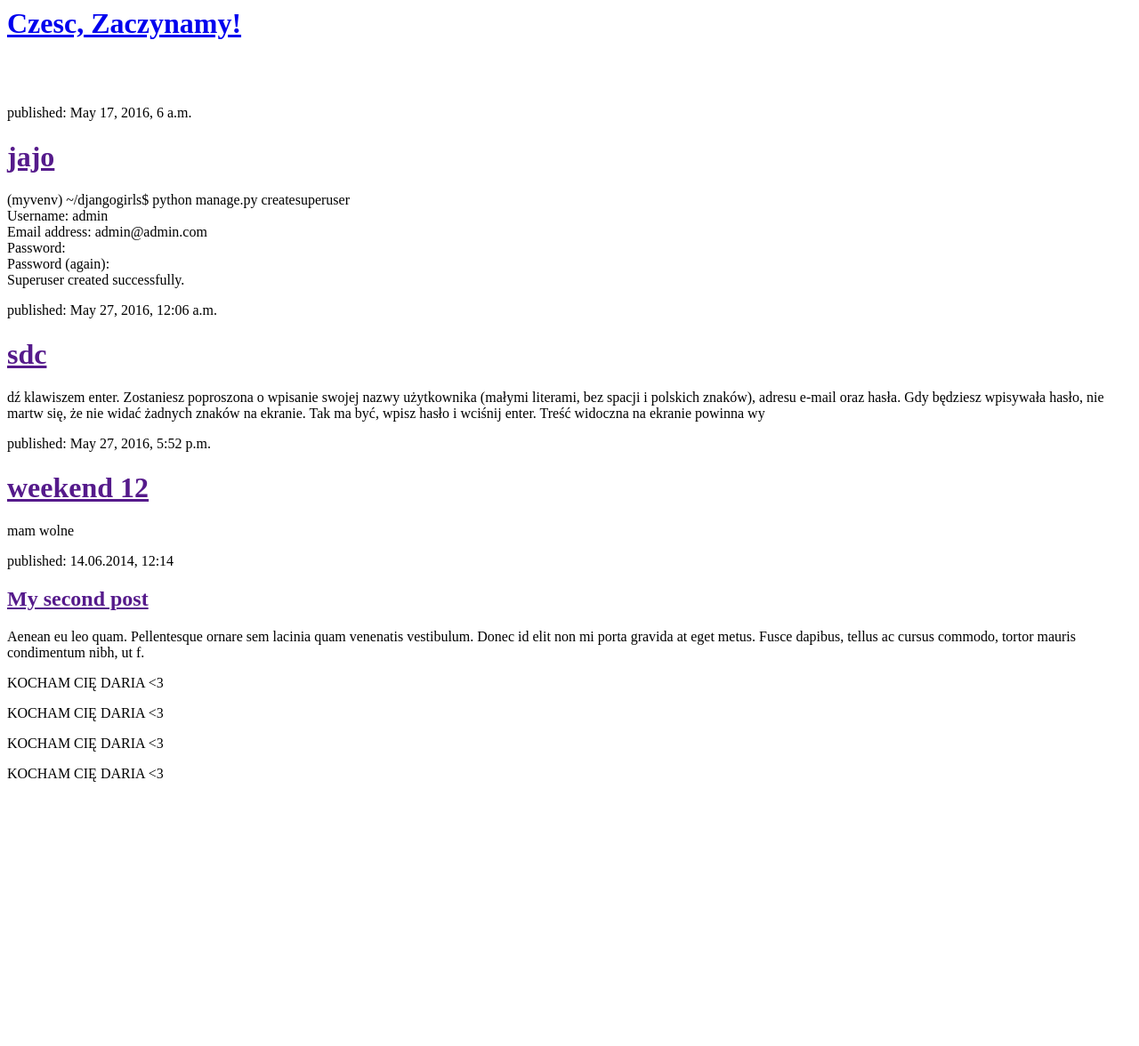
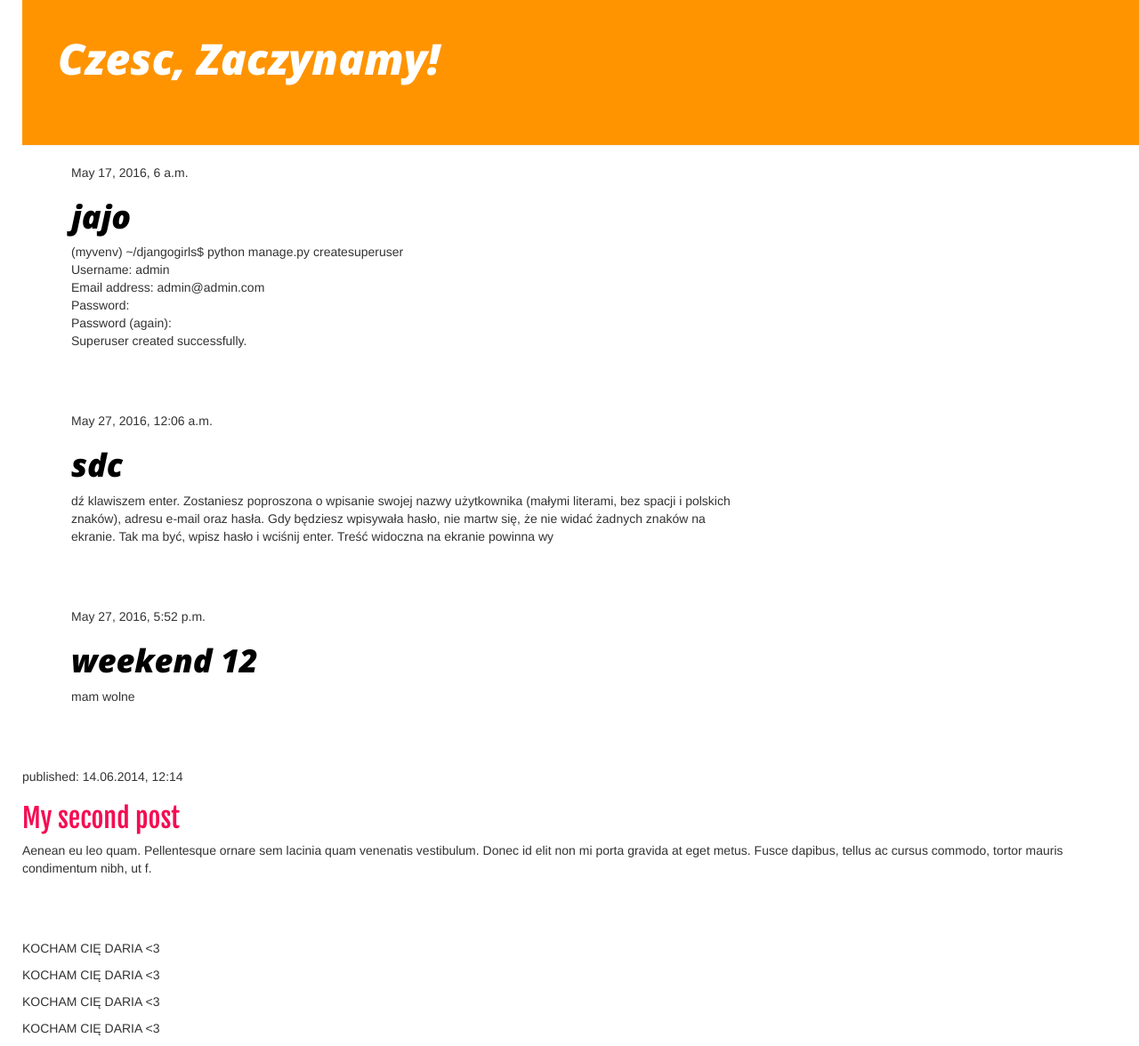
Before and after one commit to mlabuda2/my-first-blog, a Django app: page / in a window 1280 px wide. Shown: the whole page at 89% size. Before the commit the page ends 879 px from the top, so only its background shows below. Run offline with Django 3.2, Linux system fonts and the light colour scheme; data comes from the database, SQL or seed files in the repository; some libraries are stand-ins or nearby versions.

Commit message:
dodanie CSS, szablonu

```diff
--- a/blog/templates/blog/post_list.html
+++ b/blog/templates/blog/post_list.html
@@ -1,23 +1,37 @@
+{% load staticfiles %}
 <html>
     <head>
-        <title>Blog Darii</title>
+      <link href='https://fonts.googleapis.com/css?family=Fjalla+One' rel='stylesheet' type='text/css'>
+      <link href='https://fonts.googleapis.com/css?family=Open+Sans:800italic' rel='stylesheet' type='text/css'>
+      <title>Blog Matiego</title>
+      <link rel="stylesheet" href="//maxcdn.bootstrapcdn.com/bootstrap/3.2.0/css/bootstrap.min.css">
+      <link rel="stylesheet" href="//maxcdn.bootstrapcdn.com/bootstrap/3.2.0/css/bootstrap-theme.min.css">
+      <link rel="stylesheet" href="{% static 'css/blog.css' %}">
     </head>
     <body>
-        <div>
+        <div class="page-header">
             <h1><a href="https://www.youtube.com/?hl=pl&gl=PL">Czesc, Zaczynamy!</a></h1>
             <br/>
             <br/>
         </div>
 
-        {% for post in posts %}
-      <div>
-          <p>published: {{ post.published_date }}</p>
-          <h1><a href="">{{ post.title }}</a></h1>
-          <p>{{ post.text|linebreaks }}</p>
-      </div>
-  {% endfor %}
+        <div class="content container">
+            <div class="row">
+                <div class="col-md-8">
+                    {% for post in posts %}
+                        <div class="post">
+                            <div class="date">
+                                {{ post.published_date }}
+                            </div>
+                            <h1><a href="">{{ post.title }}</a></h1>
+                            <p>{{ post.text|linebreaks }}</p>
+                        </div>
+                    {% endfor %}
+                </div>
+            </div>
+        </div>
 
-        <div>
+        <div class="post">
             <p>published: 14.06.2014, 12:14</p>
             <h2><a href="">My second post</a></h2>
             <p>Aenean eu leo quam. Pellentesque ornare sem lacinia quam venenatis vestibulum. Donec id elit non mi porta gravida at eget metus. Fusce dapibus, tellus ac cursus commodo, tortor mauris condimentum nibh, ut f.</p>
--- a/mysite/settings.py
+++ b/mysite/settings.py
@@ -122,3 +122,7 @@
 STATIC_URL = '/static/'
 
 STATIC_ROOT = os.path.join(BASE_DIR, 'public', 'static')
+
+STATICFILES_DIRS = (
+    os.path.join(BASE_DIR, "static"),
+)
--- /dev/null
+++ b/static/css/blog.css
@@ -0,0 +1,64 @@
+
+body {
+    padding-left: 25px;
+}
+
+
+
+h1 a {
+    color: #FCA205;
+    font-family: 'Open Sans', sans-serif;
+}
+
+h2 a {
+    color: #F50C52;
+    font-family: 'Fjalla One', sans-serif;
+}
+
+.page-header {
+    background-color: #ff9400;
+    margin-top: 0;
+    padding: 20px 20px 20px 40px;
+}
+
+.page-header h1, .page-header h1 a, .page-header h1 a:visited, .page-header h1 a:active {
+    color: #ffffff;
+    font-size: 36pt;
+    text-decoration: none;
+}
+
+.content {
+    margin-left: 40px;
+}
+
+/*h1, h2, h3, h4 {
+    font-family: 'Lobster', cursive;*/
+}
+
+.date {
+    float: right;
+    color: #828282;
+}
+
+.save {
+    float: right;
+}
+
+.post-form textarea, .post-form input {
+    width: 100%;
+}
+
+.top-menu, .top-menu:hover, .top-menu:visited {
+    color: #ffffff;
+    float: right;
+    font-size: 26pt;
+    margin-right: 20px;
+}
+
+.post {
+    margin-bottom: 70px;
+}
+
+.post h1 a, .post h1 a:visited {
+    color: #000000;
+}
```
